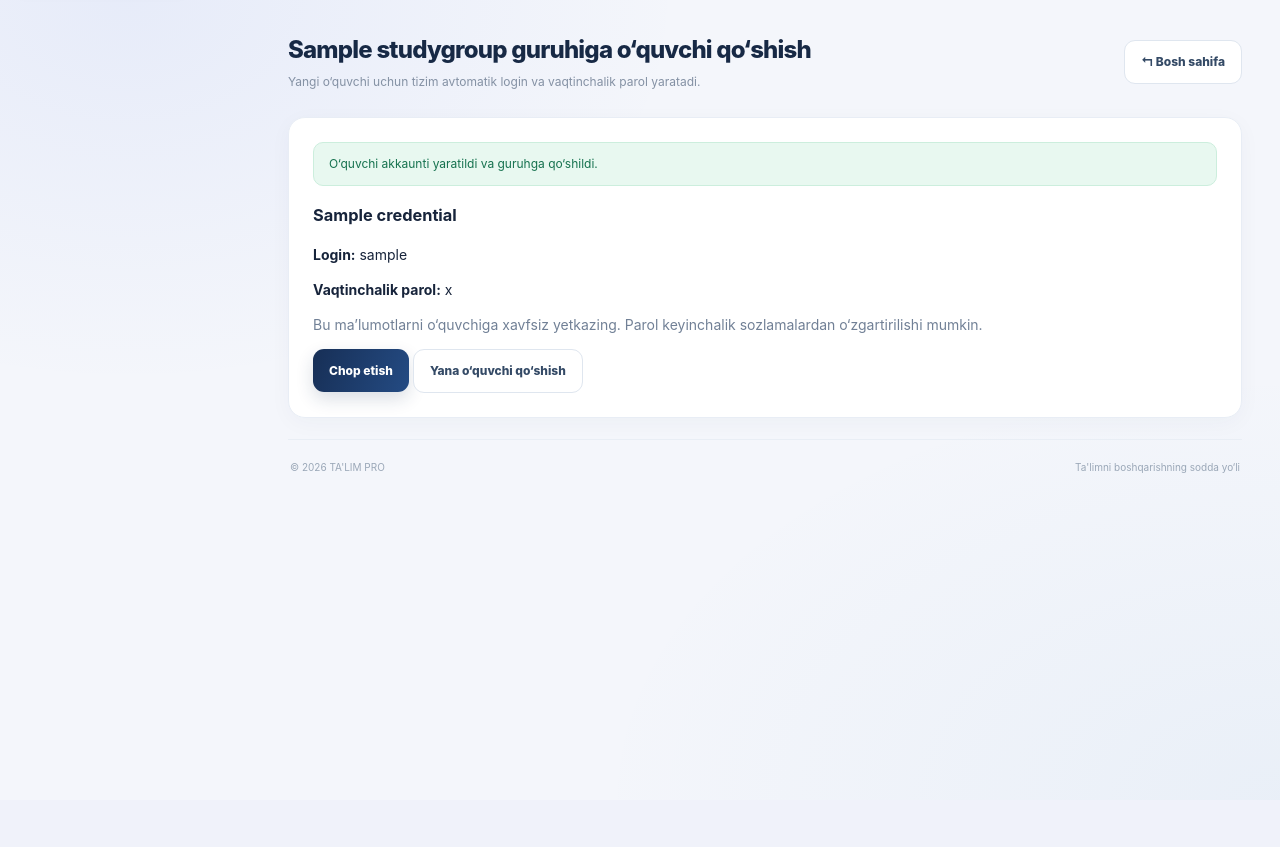
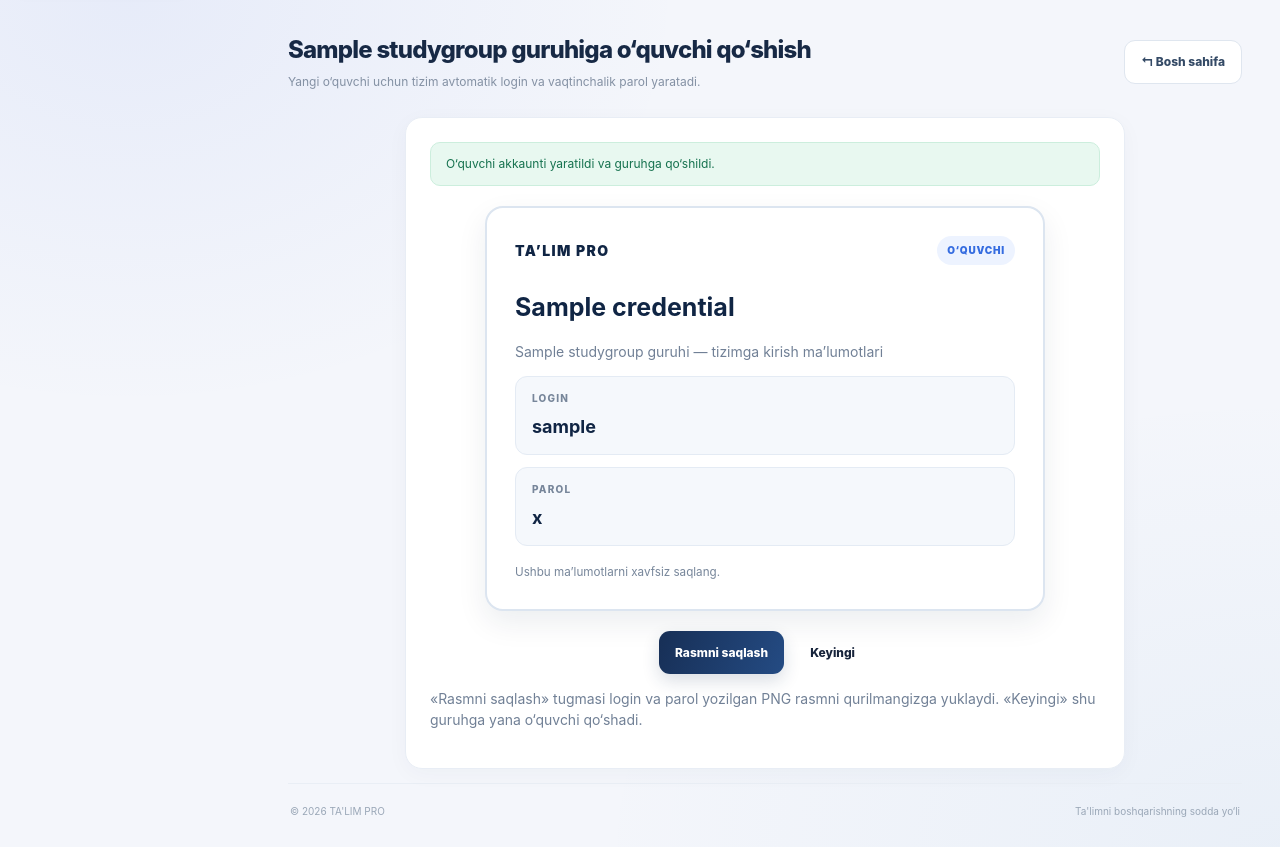
Before and after one commit to ovyoyoyoly54-dev/talim-pro, a Django app: template talim_pro/templates/school/add_student_to_group.html in a window 1280 px wide. Before the commit the page ends 473 px from the top, so only its background shows below. Run offline with Django 5.2, Linux system fonts and the light colour scheme; tables that the repository leaves empty hold one stand-in row (values such as "Sample post"); the template is opened without the code that fills it: values that come from a table or form of the project are taken from there, most other values are stand-ins (such as "Sample title", 1, 10 or a date in 2020).

Commit message:
Add downloadable student credential card and next action

```diff
--- a/talim_pro/templates/school/add_student_to_group.html
+++ b/talim_pro/templates/school/add_student_to_group.html
@@ -3,27 +3,29 @@
 {% block page_heading %}{{ group.name }} — yangi o‘quvchi{% endblock %}
 {% block content %}
 <div class="welcome-row">
-  <div>
-    <h2>{{ group.name }} guruhiga o‘quvchi qo‘shish</h2>
-    <p class="muted">Yangi o‘quvchi uchun tizim avtomatik login va vaqtinchalik parol yaratadi.</p>
-  </div>
+  <div><h2>{{ group.name }} guruhiga o‘quvchi qo‘shish</h2><p class="muted">Yangi o‘quvchi uchun tizim avtomatik login va vaqtinchalik parol yaratadi.</p></div>
   <a class="button button-outline" href="{% url 'dashboard' %}">↰ Bosh sahifa</a>
 </div>
 {% if credentials %}
-<div class="panel">
+<section class="panel credential-panel">
   <div class="message success">O‘quvchi akkaunti yaratildi va guruhga qo‘shildi.</div>
-  <h3>{{ credentials.student_name }}</h3>
-  <p><b>Login:</b> {{ credentials.username }}</p>
-  <p><b>Vaqtinchalik parol:</b> {{ credentials.password }}</p>
-  <p class="muted">Bu ma’lumotlarni o‘quvchiga xavfsiz yetkazing. Parol keyinchalik sozlamalardan o‘zgartirilishi mumkin.</p>
-  <button class="button button-primary" type="button" onclick="window.print()">Chop etish</button>
-  <a class="button button-outline" href="{% url 'add_student_to_group' group_id=group.pk %}">Yana o‘quvchi qo‘shish</a>
-</div>
+  <div id="student-credential-card" class="credential-card">
+    <div class="credential-brand">TA’LIM PRO <span>O‘QUVCHI</span></div>
+    <h2>{{ credentials.student_name }}</h2>
+    <p class="muted">{{ group.name }} guruhi — tizimga kirish ma’lumotlari</p>
+    <div class="credential-row"><span>LOGIN</span><strong>{{ credentials.username }}</strong></div>
+    <div class="credential-row"><span>PAROL</span><strong>{{ credentials.password }}</strong></div>
+    <small>Ushbu ma’lumotlarni xavfsiz saqlang.</small>
+  </div>
+  <div class="credential-actions">
+    <button class="button button-primary" type="button" id="save-student-credentials">Rasmni saqlash</button>
+    <a class="button button-secondary" href="{% url 'add_student_to_group' group_id=group.pk %}">Keyingi</a>
+  </div>
+  <p class="muted">«Rasmni saqlash» tugmasi login va parol yozilgan PNG rasmni qurilmangizga yuklaydi. «Keyingi» shu guruhga yana o‘quvchi qo‘shadi.</p>
+</section>
 {% else %}
 <div class="panel">
-  {% if form.errors %}
-    <div class="message error">{% for errors in form.errors.values %}{% for error in errors %}{{ error }}{% endfor %}{% endfor %}</div>
-  {% endif %}
+  {% if form.errors %}<div class="message error">{% for errors in form.errors.values %}{% for error in errors %}{{ error }}{% endfor %}{% endfor %}</div>{% endif %}
   <form method="post" class="stack-form">
     {% csrf_token %}
     <h3>O‘quvchi ma’lumotlari</h3>
@@ -37,3 +39,35 @@
 </div>
 {% endif %}
 {% endblock %}
+{% if credentials %}
+<script>
+document.addEventListener("DOMContentLoaded", function () {
+  const button = document.getElementById("save-student-credentials");
+  const card = document.getElementById("student-credential-card");
+  if (!button || !card) return;
+  button.addEventListener("click", function () {
+    const canvas = document.createElement("canvas");
+    canvas.width = 1100; canvas.height = 680;
+    const ctx = canvas.getContext("2d");
+    ctx.fillStyle = "#f3f6fb"; ctx.fillRect(0, 0, canvas.width, canvas.height);
+    ctx.fillStyle = "#ffffff"; ctx.fillRect(55, 55, 990, 570);
+    ctx.strokeStyle = "#dce5f0"; ctx.lineWidth = 4; ctx.strokeRect(57, 57, 986, 566);
+    ctx.fillStyle = "#102544"; ctx.font = "bold 34px Arial"; ctx.fillText("TA’LIM PRO", 100, 130);
+    ctx.fillStyle = "#356ce0"; ctx.font = "bold 20px Arial"; ctx.fillText("O‘QUVCHI", 820, 130);
+    ctx.fillStyle = "#102544"; ctx.font = "bold 42px Arial"; ctx.fillText(card.querySelector("h2").textContent, 100, 225);
+    ctx.fillStyle = "#77869a"; ctx.font = "24px Arial"; ctx.fillText("Tizimga kirish ma’lumotlari", 100, 275);
+    const rows = card.querySelectorAll(".credential-row strong");
+    [["LOGIN", rows[0].textContent], ["PAROL", rows[1].textContent]].forEach((row, index) => {
+      const y = 330 + index * 125;
+      ctx.fillStyle = "#f5f8fc"; ctx.fillRect(100, y, 900, 95);
+      ctx.fillStyle = "#77869a"; ctx.font = "bold 18px Arial"; ctx.fillText(row[0], 125, y + 30);
+      ctx.fillStyle = "#102544"; ctx.font = "bold 30px Arial"; ctx.fillText(row[1], 125, y + 70);
+    });
+    ctx.fillStyle = "#77869a"; ctx.font = "18px Arial"; ctx.fillText("Ushbu ma’lumotlarni xavfsiz saqlang.", 100, 585);
+    const link = document.createElement("a"); link.download = "talim-pro-oquvchi-login.png";
+    link.href = canvas.toDataURL("image/png"); link.click();
+    button.textContent = "Rasm saqlandi";
+  });
+});
+</script>
+{% endif %}
```
